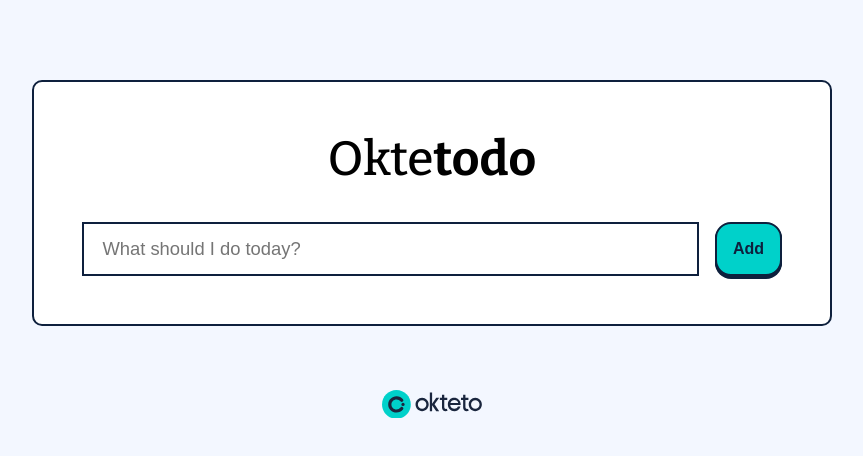
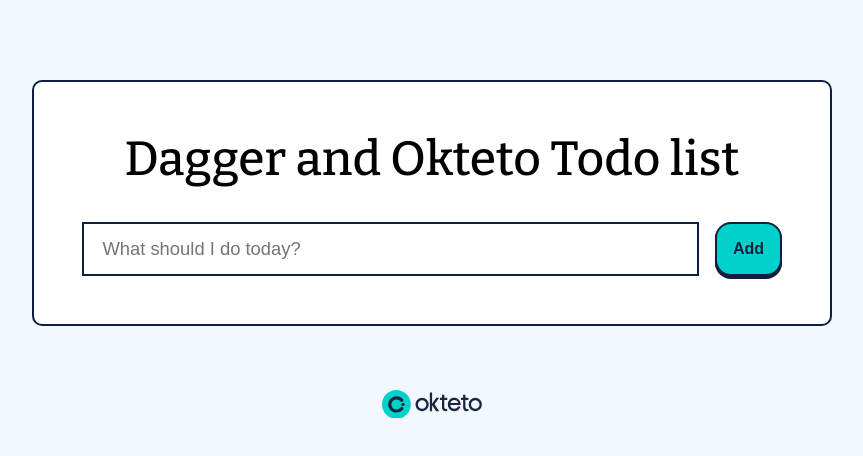
Before and after one commit to okteto-community/okteto-dagger-sample, a React (Create React App) app in the folder client/: page / in a window 1280 px wide. Shown: the top 456 px of the page, without its empty margins (208-1071 px from the left). Built offline with nearby package versions, Linux system fonts and the light colour scheme; no server answers.

Commit message:
changing name of the todolist

```diff
--- a/client/src/components/InputTodo.js
+++ b/client/src/components/InputTodo.js
@@ -22,7 +22,7 @@
     return (
         <Fragment>
             <h1 className="title">
-                Okte<span>todo</span>
+                Dagger and Okteto Todo list
             </h1>
             <form className="app-add" onSubmit={onSubmitForm}>
                 <input
```
